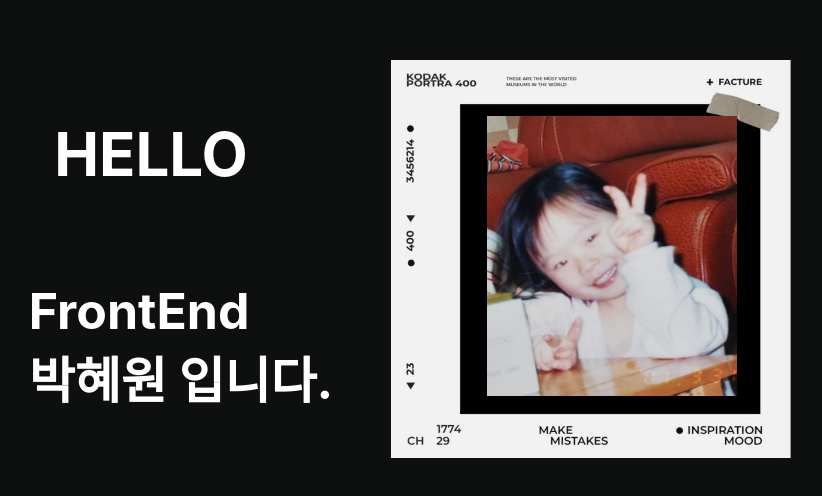
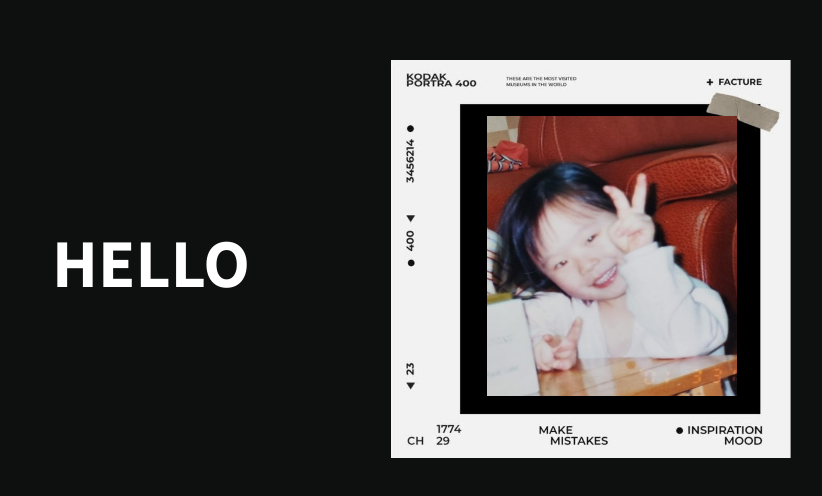
Before and after one commit to heywon0909/introducing-me, a React (Create React App) app: page / in a window 1280 px wide. Shown: the part 140-636 px from the top of the page, without its empty margins (254-1076 px from the left). Built offline with nearby package versions, Linux system fonts and the light colour scheme; some icons are missing.

Commit message:
main greeting text 작업 중...

```diff
--- a/src/index.css
+++ b/src/index.css
@@ -1,14 +1,13 @@
+@import url("https://fonts.googleapis.com/css2?family=Noto+Sans+KR:wght@100;200;300;400;500;600;700;800;900&display=swap");
 body {
   margin: 0;
-  font-family: -apple-system, BlinkMacSystemFont, 'Segoe UI', 'Roboto', 'Oxygen',
-    'Ubuntu', 'Cantarell', 'Fira Sans', 'Droid Sans', 'Helvetica Neue',
-    sans-serif;
+  font-family: "Noto Sans KR", sans-serif;
   -webkit-font-smoothing: antialiased;
   -moz-osx-font-smoothing: grayscale;
-  background-color:rgb(14, 16, 15);
+  background-color: rgb(14, 16, 15);
 }
 
 code {
-  font-family: source-code-pro, Menlo, Monaco, Consolas, 'Courier New',
+  font-family: source-code-pro, Menlo, Monaco, Consolas, "Courier New",
     monospace;
 }
--- a/src/pages/main/Home.tsx
+++ b/src/pages/main/Home.tsx
@@ -1,12 +1,31 @@
+import { useEffect, useRef } from 'react';
 import * as S from './styled'
 import { FaHandsClapping } from "react-icons/fa6";
+import gsap from 'gsap';
 
 export default function Home() {
+  const greeting = useRef<HTMLHeadingElement>(null);
+
+
+
+  useEffect(() => {
+    const tl = gsap.timeline({repeat:0})
+    tl.fromTo(greeting.current, {
+    yPercent: -50,
+    opacity: 0
+  }, {
+    yPercent: 0,
+    opacity: 1,
+    duration:1,
+  })
+  }, []);
+
   return (<S.Container>
     <S.TitleWrap>
-      <S.Title>HELLO<FaHandsClapping style={{ color:'#0080FF'}} />
+      <S.Title ref={greeting}>HELLO<FaHandsClapping style={{ color:'#0080FF'}} id='hand'/>
       </S.Title>
-      <S.TitleDesc>FrontEnd<br/> 박혜원 입니다.</S.TitleDesc>
+      {/* <S.TitleDesc>FrontEnd</S.TitleDesc>
+        <S.TitleDesc>박혜원입니다.</S.TitleDesc> */}
     </S.TitleWrap>
 
     <S.Img url={process.env.PUBLIC_URL + '/assets/photo.jpg'} >
--- a/src/pages/main/styled.ts
+++ b/src/pages/main/styled.ts
@@ -21,6 +21,7 @@ export const Img = styled.div<{ url: string }>`
 
 export const TitleWrap = styled.div`
   width: 400px;
+  height: 400px;
   display: flex;
   flex-direction: column;
   justify-content: center;
@@ -30,6 +31,8 @@ export const TitleWrap = styled.div`
 export const Title = styled.h2`
   color: #fff;
   font-size: 60px;
+  font-family: "Noto Sans KR";
+  font-weight: 800;
 `;
 
 export const TitleDesc = styled.h2`
```
